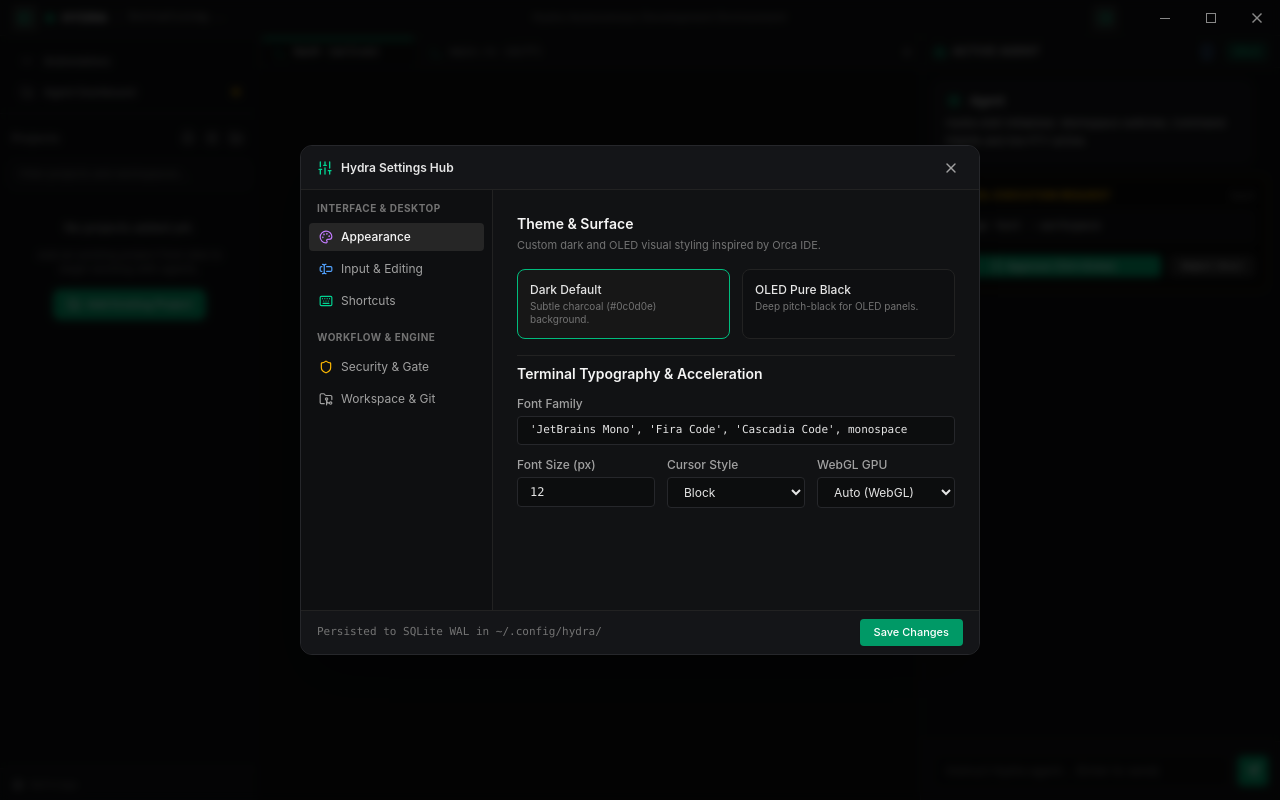
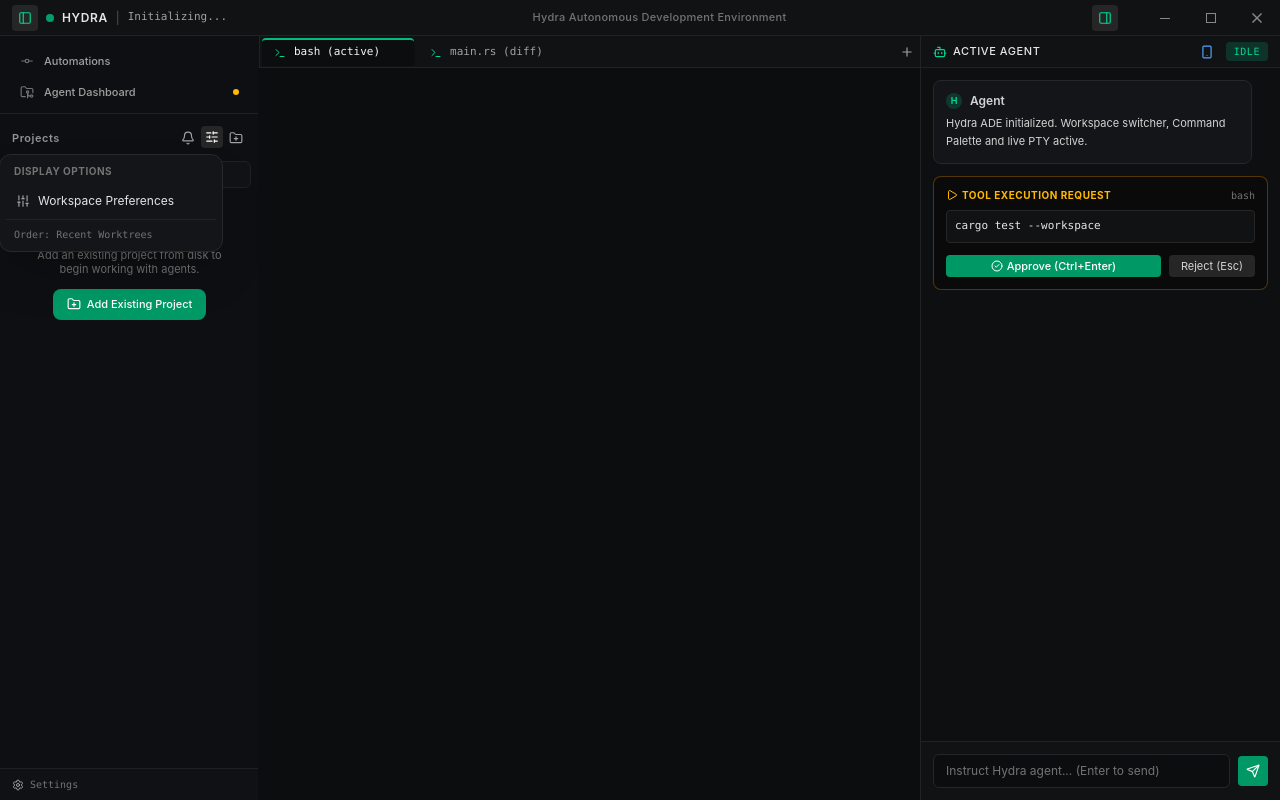
Before and after one commit to renanbs/hydra, a React (Vite) app: page / in a window 1280 px wide. Both pictures are taken after a click on the button 212 px from the left and 138 px from the top of the page. Built offline with nearby package versions, Linux system fonts and the light colour scheme.

Commit message:
feat(sidebar): mirror exact orca menu actions for project ellipsis and header controls

```diff
--- a/src/components/sidebar/WorktreeSidebar.tsx
+++ b/src/components/sidebar/WorktreeSidebar.tsx
@@ -12,7 +12,9 @@ import {
   MoreHorizontal,
   SlidersHorizontal,
   Bell,
-  Sliders
+  Sliders,
+  Copy,
+  FolderTree
 } from "lucide-react";
 
 export interface AvailableAgent {
@@ -99,9 +101,13 @@ export function WorktreeSidebar({
   const [collapsedProjects, setCollapsedProjects] = useState<Set<string>>(new Set());
   const [activeProjectMenuId, setActiveProjectMenuId] = useState<string | null>(null);
   const [agentMenuProjectId, setAgentMenuProjectId] = useState<string | null>(null);
+  const [optionsMenuOpen, setOptionsMenuOpen] = useState(false);
+
   useEffect(() => {
     const handleClickOutside = () => {
       setActiveProjectMenuId(null);
+      setAgentMenuProjectId(null);
+      setOptionsMenuOpen(false);
     };
     window.addEventListener("click", handleClickOutside);
     return () => window.removeEventListener("click", handleClickOutside);
@@ -146,13 +152,50 @@ export function WorktreeSidebar({
           >
             <Bell className="w-3.5 h-3.5" />
           </button>
-          <button
-            onClick={onOpenSettings}
-            title="Workspace display options"
-            className="p-1 rounded text-neutral-400 hover:text-white hover:bg-neutral-800/60 transition cursor-pointer"
-          >
-            <SlidersHorizontal className="w-3.5 h-3.5" />
-          </button>
+
+          {/* Orca SidebarWorkspaceOptionsMenu */}
+          <div className="relative">
+            <button
+              onClick={(e) => {
+                e.stopPropagation();
+                setOptionsMenuOpen(!optionsMenuOpen);
+              }}
+              title="Workspace display options"
+              className={`p-1 rounded transition cursor-pointer ${
+                optionsMenuOpen ? "bg-neutral-800 text-white" : "text-neutral-400 hover:text-white hover:bg-neutral-800/60"
+              }`}
+            >
+              <SlidersHorizontal className="w-3.5 h-3.5" />
+            </button>
+
+            {optionsMenuOpen && (
+              <div
+                className="absolute right-0 top-7 w-56 rounded-xl bg-[#141518] border border-[#28292e] p-1.5 shadow-2xl z-50 text-xs space-y-1"
+                onClick={(e) => e.stopPropagation()}
+              >
+                <div className="px-2 py-1 text-[10px] uppercase font-bold text-neutral-500 tracking-wider">
+                  Display Options
+                </div>
+                <button
+                  onClick={() => {
+                    setOptionsMenuOpen(false);
+                    onOpenSettings();
+                  }}
+                  className="w-full flex items-center justify-between px-2.5 py-1.5 rounded-lg hover:bg-neutral-800 text-neutral-200 text-left transition cursor-pointer"
+                >
+                  <div className="flex items-center gap-2">
+                    <Sliders className="w-3.5 h-3.5 text-neutral-400" />
+                    <span>Workspace Preferences</span>
+                  </div>
+                </button>
+                <div className="h-px bg-[#222327] my-1" />
+                <div className="px-2 py-1 text-[10px] text-neutral-500 font-mono">
+                  Order: Recent Worktrees
+                </div>
+              </div>
+            )}
+          </div>
+
           <button
             onClick={onOpenAddRepoDialog}
             title="Add project (Folder / Clone)"
@@ -174,7 +217,7 @@ export function WorktreeSidebar({
         />
       </div>
 
-      {/* 4. ORCA REPO TREE WITH WORKTREES (100% Orca RepoHeader + ProjectActionsMenu + CreateWorkspaceButton) */}
+      {/* 4. ORCA REPO TREE WITH WORKTREES */}
       <div className="flex-1 overflow-y-auto px-2 pb-2 space-y-3">
         {projects.length === 0 ? (
           <div className="p-6 text-center text-neutral-500 text-xs space-y-3">
@@ -200,7 +243,7 @@ export function WorktreeSidebar({
 
             return (
               <div key={proj.id} className="space-y-1">
-                {/* REPO HEADER ROW: [Icon + Project Name]  -----  [ChevronDown/Right] [...] [+] (EXATAMENTE COMO NO ORCA) */}
+                {/* REPO HEADER ROW: [Icon + Project Name]  -----  [ChevronDown/Right] [...] [+] */}
                 <div
                   onClick={() => onSelectProject(proj)}
                   className={`group relative flex items-center justify-between px-2 py-1.5 rounded-lg cursor-pointer transition ${
@@ -215,9 +258,9 @@ export function WorktreeSidebar({
                     <span className="truncate text-[12px] font-semibold tracking-tight">{proj.name}</span>
                   </div>
 
-                  {/* Right Cluster: Chevron Toggle (Arrow 1) | Options Ellipsis '...' (Arrow 2) | Plus '+' (Arrow 3) */}
+                  {/* Right Cluster: Chevron Toggle | Options Ellipsis '...' | Plus '+' */}
                   <div className="flex items-center gap-0.5 shrink-0" onClick={(e) => e.stopPropagation()}>
-                    {/* ARROW 1: Collapse/Expand Chevron */}
+                    {/* SETA 1: Collapse/Expand Chevron */}
                     <button
                       onClick={() => toggleProjectCollapse(proj.id)}
                       title={isCollapsed ? "Expand workspaces" : "Collapse workspaces"}
@@ -230,14 +273,14 @@ export function WorktreeSidebar({
                       )}
                     </button>
 
-                    {/* ARROW 2: Project Actions Menu ('...') -> RepoHeaderProjectActionsMenu */}
+                    {/* SETA 2: Project Actions Menu ('...') -> 100% Orca RepoHeaderProjectActionsMenu */}
                     <div className="relative">
                       <button
                         onClick={(e) => {
                           e.stopPropagation();
                           setActiveProjectMenuId(isMenuOpen ? null : proj.id);
                         }}
-                        title="Project options"
+                        title="Project actions"
                         className={`p-1 rounded transition cursor-pointer ${
                           isMenuOpen ? "bg-neutral-800 text-white" : "text-neutral-400 hover:text-white hover:bg-neutral-800"
                         }`}
@@ -245,9 +288,10 @@ export function WorktreeSidebar({
                         <MoreHorizontal className="w-3.5 h-3.5" />
                       </button>
 
+                      {/* Dropdown 100% identico ao Orca RepoHeaderProjectActionsMenu */}
                       {isMenuOpen && (
                         <div
-                          className="absolute right-0 top-7 w-48 rounded-xl bg-[#141518] border border-[#28292e] p-1.5 shadow-2xl z-50 text-xs space-y-0.5"
+                          className="absolute right-0 top-7 w-56 rounded-xl bg-[#141518] border border-[#28292e] p-1.5 shadow-2xl z-50 text-xs space-y-0.5"
                           onClick={(e) => e.stopPropagation()}
                         >
                           <button
@@ -255,10 +299,21 @@ export function WorktreeSidebar({
                               setActiveProjectMenuId(null);
                               onOpenSettings();
                             }}
-                            className="w-full flex items-center gap-2 px-2.5 py-1.5 rounded-lg hover:bg-neutral-800 text-neutral-200 text-left transition cursor-pointer"
+                            className="w-full flex items-center gap-2.5 px-2.5 py-1.5 rounded-lg hover:bg-neutral-800 text-neutral-200 text-left transition cursor-pointer"
                           >
-                            <Sliders className="w-3.5 h-3.5 text-neutral-400" />
+                            <SlidersHorizontal className="w-3.5 h-3.5 text-neutral-400" />
                             <span className="text-[11px]">Project Settings</span>
+                          </button>
+
+                          <button
+                            onClick={() => {
+                              setActiveProjectMenuId(null);
+                              navigator.clipboard.writeText(proj.path);
+                            }}
+                            className="w-full flex items-center gap-2.5 px-2.5 py-1.5 rounded-lg hover:bg-neutral-800 text-neutral-200 text-left transition cursor-pointer"
+                          >
+                            <Copy className="w-3.5 h-3.5 text-neutral-400" />
+                            <span className="text-[11px]">Copy Project Path</span>
                           </button>
 
                           <button
@@ -266,10 +321,10 @@ export function WorktreeSidebar({
                               setActiveProjectMenuId(null);
                               onOpenNewWorkspaceModal();
                             }}
-                            className="w-full flex items-center gap-2 px-2.5 py-1.5 rounded-lg hover:bg-neutral-800 text-neutral-200 text-left transition cursor-pointer"
+                            className="w-full flex items-center gap-2.5 px-2.5 py-1.5 rounded-lg hover:bg-neutral-800 text-neutral-200 text-left transition cursor-pointer"
                           >
-                            <GitBranch className="w-3.5 h-3.5 text-emerald-400" />
-                            <span className="text-[11px]">New Worktree...</span>
+                            <FolderTree className="w-3.5 h-3.5 text-neutral-400" />
+                            <span className="text-[11px]">New Worktree from Project</span>
                           </button>
 
                           <div className="h-px bg-[#222327] my-1" />
@@ -279,7 +334,7 @@ export function WorktreeSidebar({
                               setActiveProjectMenuId(null);
                               onRemoveProject(proj);
                             }}
-                            className="w-full flex items-center gap-2 px-2.5 py-1.5 rounded-lg hover:bg-red-500/20 text-red-400 text-left transition cursor-pointer"
+                            className="w-full flex items-center gap-2.5 px-2.5 py-1.5 rounded-lg hover:bg-red-500/20 text-red-400 text-left transition cursor-pointer"
                           >
                             <Trash2 className="w-3.5 h-3.5" />
                             <span className="text-[11px]">Remove Project</span>
@@ -288,7 +343,7 @@ export function WorktreeSidebar({
                       )}
                     </div>
 
-                    {/* ARROW 3: Create Workspace '+' -> RepoHeaderCreateWorkspaceButton */}
+                    {/* SETA 3: Create Workspace '+' -> 100% Orca RepoHeaderCreateWorkspaceButton */}
                     <div className="relative">
                       <button
                         onClick={(e) => {
@@ -296,7 +351,7 @@ export function WorktreeSidebar({
                           onSelectProject(proj);
                           setAgentMenuProjectId(agentMenuProjectId === proj.id ? null : proj.id);
                         }}
-                        title={`New workspace for ${proj.name}`}
+                        title={`Create workspace for ${proj.name}`}
                         className="p-1 rounded hover:bg-neutral-800 text-neutral-400 hover:text-white transition cursor-pointer"
                       >
                         <Plus className="w-3.5 h-3.5 text-emerald-400" />
@@ -351,10 +406,10 @@ export function WorktreeSidebar({
                   </div>
                 </div>
 
-                {/* WORKTREE ROWS ANINHADAS DENTRO DO PROJETO (Orca WorktreeCardSurface) */}
+                {/* WORKTREE ROWS ANINHADAS DENTRO DO PROJETO (100% Orca WorktreeCardSurface) */}
                 {!isCollapsed && (
                   <div className="pl-3.5 ml-2 border-l border-[#202126] space-y-1 pt-0.5">
-                    {/* Worktrees reais do Git */}
+                    {/* Worktrees reais do Git no disco */}
                     {projectWorktrees.map((wt) => {
                       const isMain = wt.path === proj.path;
                       return (
```
